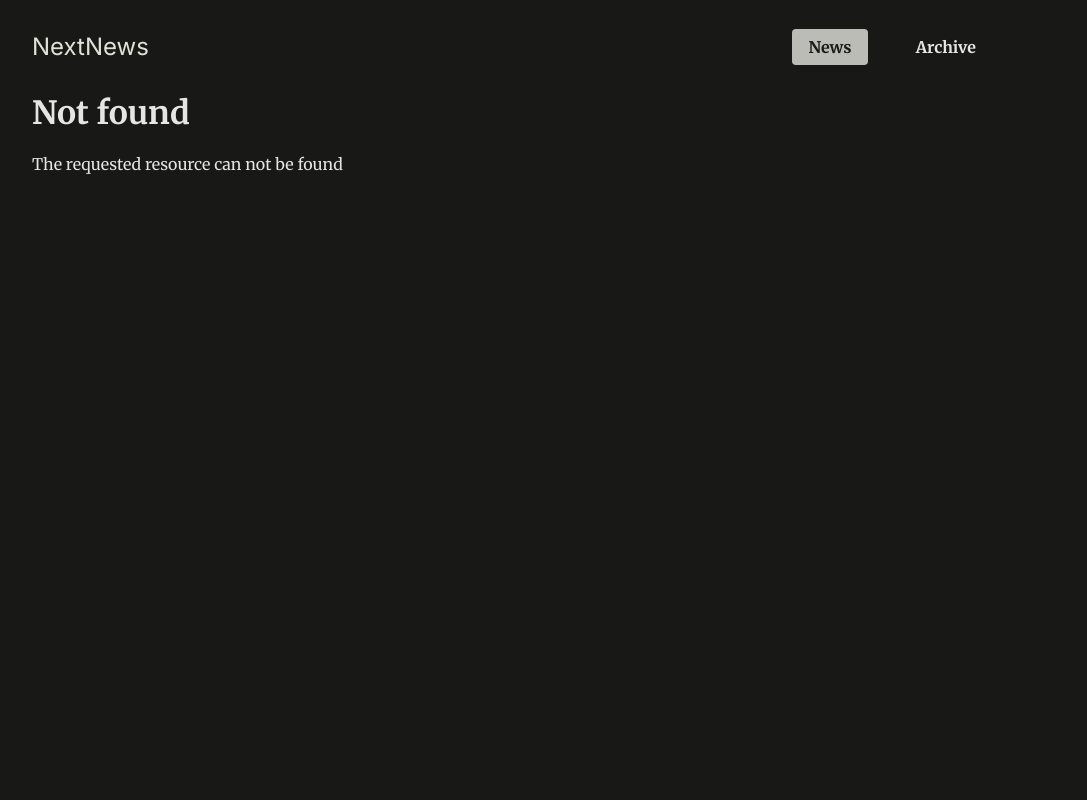
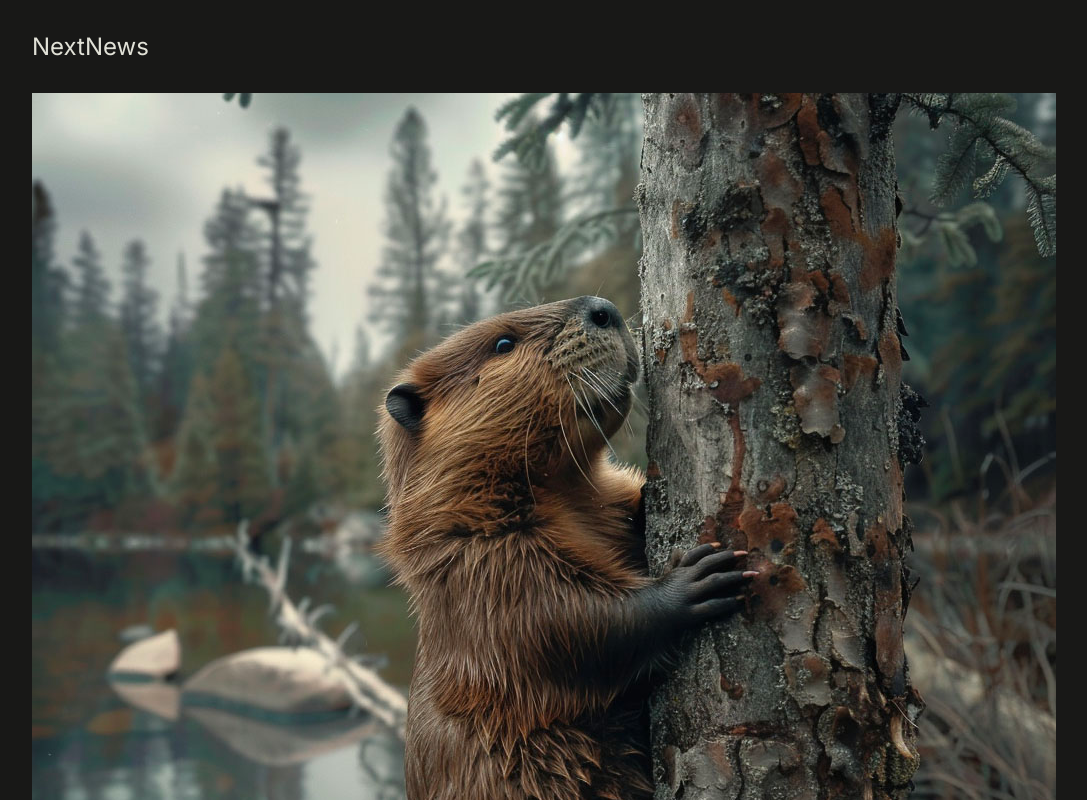
Before and after one commit to SumitDevNath/nextlevel-news, a Next.js app: page /news/beaver-plague/image in a window 1280 px wide. Before the commit this address had no page. Shown: the top 800 px of the page, without its empty margins (128-1215 px from the left). Built offline with nearby package versions, Linux system fonts and the light colour scheme.

Commit message:
clickable image

```diff
--- /dev/null
+++ b/app/news/[slug]/image/page.jsx
@@ -0,0 +1,18 @@
+import { DUMMY_NEWS } from "@/dummy-news";
+import { notFound } from "next/navigation";
+
+export default function ImagePage({ params }) {
+  const newsItemSlug = params.slug;
+  const newsItem = DUMMY_NEWS.find(
+    (newsItem) => newsItem.slug === newsItemSlug
+  );
+
+  if (!newsItem) {
+    notFound();
+  }
+  return (
+    <div className="fullscreen-image">
+      <img src={`/images/news/${newsItem.image}`} alt={newsItem.title} />
+    </div>
+  );
+}
--- a/app/news/[slug]/page.jsx
+++ b/app/news/[slug]/page.jsx
@@ -13,7 +13,9 @@ export default function NewsDetailPage({ params }) {
   return (
     <article className="news-article">
       <header>
-        <img src={`/images/news/${newsItem.image}`} alt={newsItem.id} />
+        <Link href={`/news/${newsItem.slug}/image`}>
+          <img src={`/images/news/${newsItem.image}`} alt={newsItem.id} />
+        </Link>
         <h1>{newsItem.title}</h1>
         <time dateTime={newsItem.date}>{newsItem.date}</time>
       </header>
--- a/components/main-header.jsx
+++ b/components/main-header.jsx
@@ -9,12 +9,8 @@ export default function MainHeader() {
       </div>
       <nav>
         <ul>
-          <li>
-            <NavLink href="/news">News</NavLink>
-          </li>
-          <li>
-            <NavLink href="/archive">Archive</NavLink>
-          </li>
+          <li>{/* <NavLink href="/news">News</NavLink> */}</li>
+          <li>{/* <NavLink href="/archive">Archive</NavLink> */}</li>
         </ul>
       </nav>
     </header>
```
